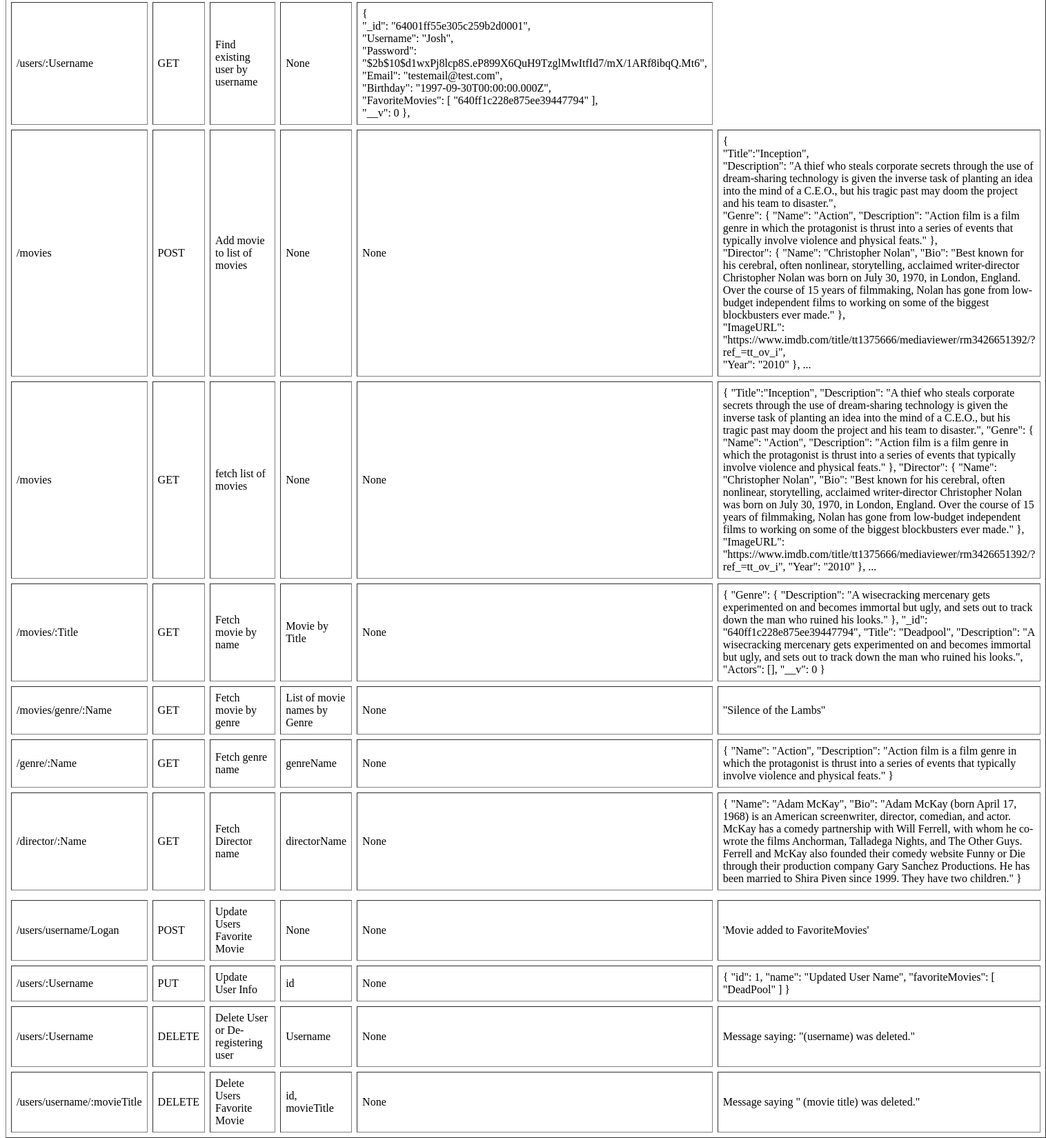
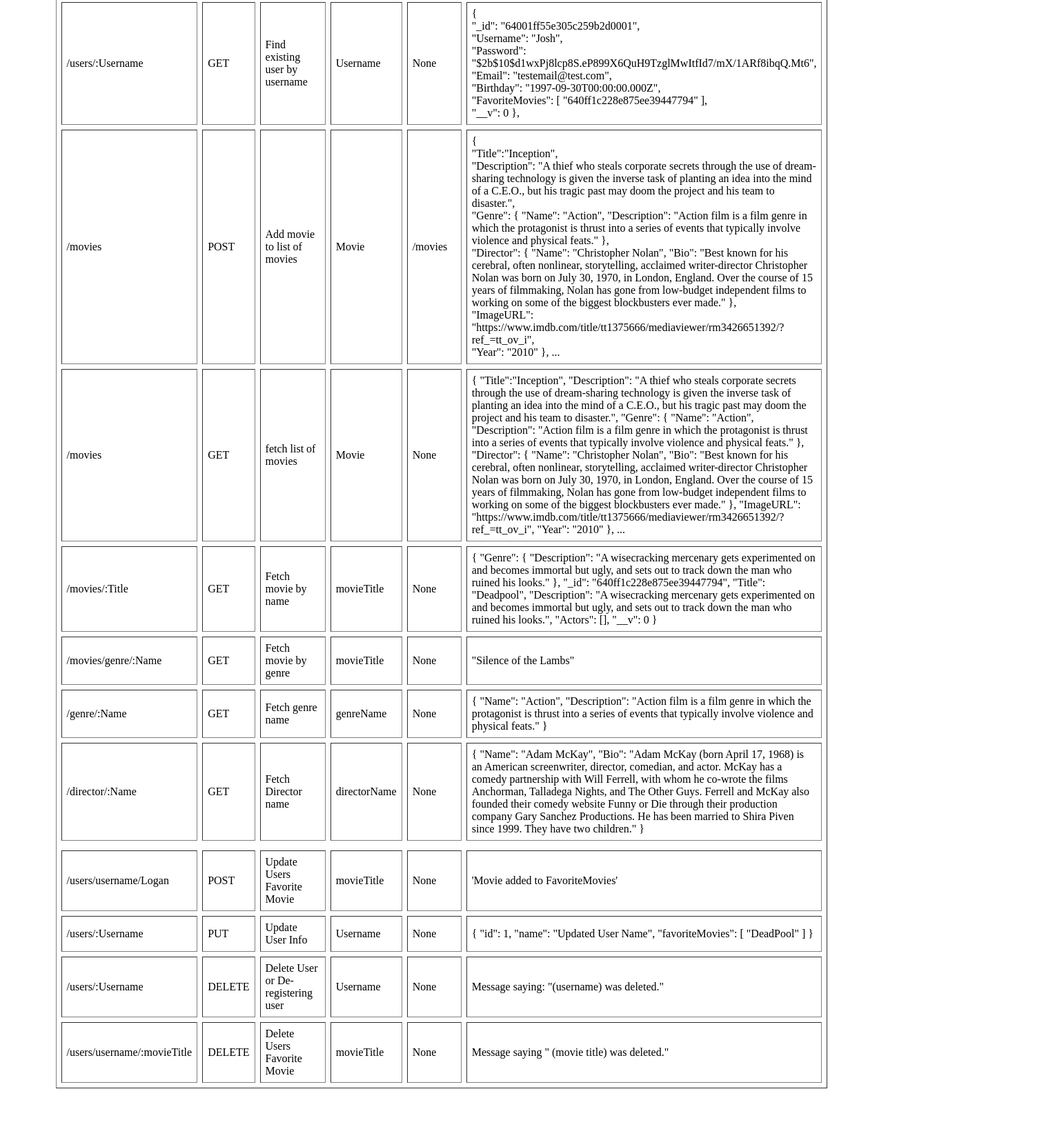
Before and after one commit to Joemegz/movie_api, a website: page public/documentation.html in a window 1280 px wide. Shown: the part 421-2071 px from the top of the page at 69% size, 1516 px wide, since content can reach past the window. After the commit the page ends 2007 px from the top, so only its background shows below. Drawn offline with Linux system fonts and the light colour scheme.

Commit message:
updated documentation html

```diff
--- a/public/documentation.html
+++ b/public/documentation.html
@@ -36,6 +36,7 @@
     <td>/users</td>
     <td>POST</td>
     <td>Create user registration</td>
+    <td>Users</td>
     <td>None</td>
     <td>
         {
@@ -53,6 +54,7 @@
     <td>/users</td>
     <td>GET</td>
     <td>Find existing users</td>
+    <td>Users</td>
     <td>None</td>
     <td>
         {
@@ -80,6 +82,7 @@
     <td>/users/:Username</td>
     <td>GET</td>
     <td>Find existing user by username</td>
+    <td>Username</td>
     <td>None</td>
     <td>
         {
@@ -107,9 +110,9 @@
     <td>/movies</td>
     <td>POST</td>
     <td>Add movie to list of movies</td>
-    <td>None</td>
+    <td>Movie</td>
     <td>
-       None
+        /movies
     </td>
     <td>
         {
@@ -140,7 +143,7 @@
     <td>/movies</td>
     <td>GET</td>
     <td>fetch list of movies</td>
-    <td>None</td>
+    <td>Movie</td>
     <td>
        None
     </td>
@@ -168,7 +171,7 @@
        <td>/movies/:Title</td>
        <td>GET</td>
        <td>Fetch movie by name</td>
-       <td>Movie by Title</td>
+       <td>movieTitle</td>
        <td>None</td>
        <td>
            {
@@ -188,7 +191,7 @@
     <td>/movies/genre/:Name</td>
     <td>GET</td>
     <td>Fetch movie by genre</td>
-    <td>List of movie names by Genre</td>
+    <td>movieTitle</td>
     <td>None</td>
     <td>
         "Silence of the Lambs"
@@ -229,7 +232,7 @@
            <td>/users/username/Logan</td>
            <td>POST</td>
            <td>Update Users Favorite Movie</td>
-           <td>None</td>
+           <td>movieTitle</td>
            <td>None</td>
            <td>
                'Movie added to FavoriteMovies'
@@ -239,7 +242,7 @@
         <td>/users/:Username</td>
          <td>PUT</td>
          <td>Update User Info</td>
-         <td>id</td>
+         <td>Username</td>
          <td>None</td>
          <td>
              {
@@ -267,7 +270,7 @@
     <td>/users/username/:movieTitle</td>
      <td>DELETE</td>
      <td>Delete Users Favorite Movie</td>
-     <td>id, movieTitle</td>
+     <td>movieTitle</td>
      <td>None</td>
      <td>
         Message saying " (movie title) was deleted."
```
